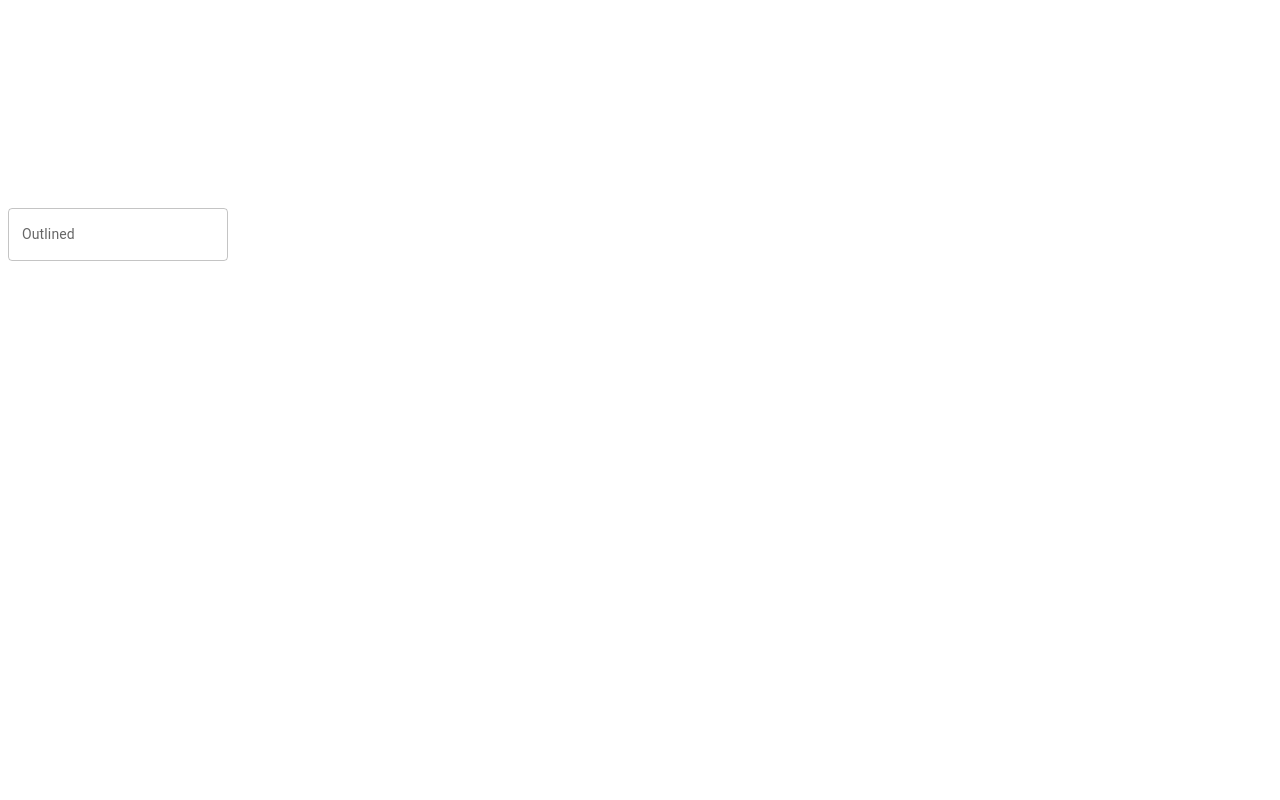
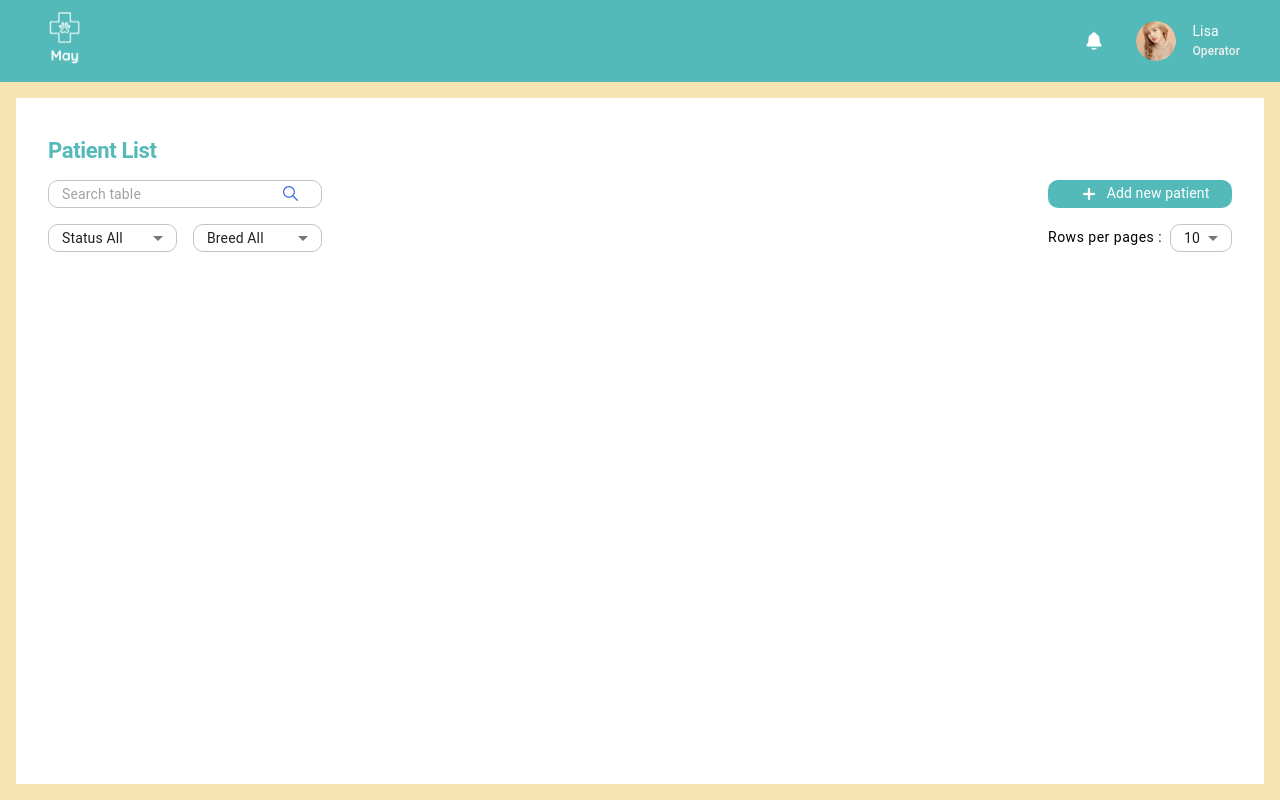
Before and after one commit to JazzsCo/mui_crud_pj, a Next.js app: page / in a window 1280 px wide. Built offline with nearby package versions, Linux system fonts and the light colour scheme.

Commit message:
Code refactor and coding for ui design

```diff
--- a/src/app/globals.css
+++ /dev/null
@@ -1,8 +0,0 @@
-html,
-body {
-  max-width: 100vw;
-  max-height: 100vh;
-  padding: 0;
-  margin: 0;
-  overflow-x: hidden;
-}
--- a/src/app/layout.tsx
+++ b/src/app/layout.tsx
@@ -1,6 +1,7 @@
-import CustomThemeProvider from "@/provider/custom-theme-provider";
 import type { Metadata } from "next";
 import { Poppins } from "next/font/google";
+
+import CustomThemeProvider from "@/provider/custom-theme-provider";
 
 const poppins = Poppins({
   weight: ["100", "200", "300", "400", "500", "600", "700", "800", "900"],
--- a/src/app/page.tsx
+++ b/src/app/page.tsx
@@ -1,10 +1,40 @@
-import Image from "next/image";
-import Input from "@/components/input";
+"use client";
+
+import { useEffect, useState } from "react";
+
+import Heading from "@/components/heading";
+import NavBar from "@/components/nav-bar";
+
+import { Box } from "@mui/material";
 
 export default function Home() {
+  const [isMounted, setIsMounted] = useState(false);
+
+  useEffect(() => {
+    setIsMounted(true);
+  }, []);
+
+  if (!isMounted) {
+    return null;
+  }
+
   return (
-    <main>
-      <Input />
-    </main>
+    <Box
+      height="100vh"
+      sx={{
+        bgcolor: "#f7e4b2",
+      }}
+    >
+      <NavBar />
+      <Box
+        sx={{
+          margin: 2,
+          height: "calc(100vh - 114px)",
+          bgcolor: "secTextColor.main",
+        }}
+      >
+        <Heading />
+      </Box>
+    </Box>
   );
 }
--- /dev/null
+++ b/src/components/heading.tsx
@@ -0,0 +1,187 @@
+"use client";
+
+import {
+  Box,
+  Button,
+  FormControl,
+  Grid,
+  IconButton,
+  InputAdornment,
+  InputLabel,
+  MenuItem,
+  Select,
+  Stack,
+  TextField,
+  Typography,
+} from "@mui/material";
+import Image from "next/image";
+
+const Heading = () => {
+  return (
+    <Box
+      sx={{
+        px: 4,
+        py: 5,
+      }}
+    >
+      <Typography
+        variant="h1"
+        sx={{
+          color: "mainColor.main",
+          fontSynthesisWeight: "inherit",
+          fontWeight: "bold",
+        }}
+      >
+        Patient List
+      </Typography>
+
+      <Stack
+        direction="row"
+        sx={{
+          alignItems: "center",
+          justifyContent: "space-between",
+          mt: 2,
+        }}
+      >
+        <Grid container spacing={2} flexDirection="row" sx={{ width: "290px" }}>
+          <Grid item xs={12}>
+            <TextField
+              fullWidth
+              variant="outlined"
+              placeholder="Search table"
+              InputProps={{
+                endAdornment: (
+                  <InputAdornment position="end">
+                    <IconButton disableRipple>
+                      <Image
+                        alt="Search-Image"
+                        src="/resources/search.png"
+                        priority
+                        width={20}
+                        height={20}
+                        style={{
+                          objectFit: "none",
+                        }}
+                      />
+                    </IconButton>
+                  </InputAdornment>
+                ),
+              }}
+              sx={{
+                ".MuiInputBase-root": {
+                  borderRadius: 2.5,
+                  height: 28,
+                },
+              }}
+            />
+          </Grid>
+
+          <Grid item xs={6}>
+            <FormControl
+              fullWidth
+              variant="outlined"
+              sx={{
+                ".MuiInputBase-root": { borderRadius: 2.5, height: 28 },
+              }}
+            >
+              <Select value={10} onChange={() => {}}>
+                <MenuItem value={10}>Status All</MenuItem>
+              </Select>
+            </FormControl>
+          </Grid>
+
+          <Grid item xs={6}>
+            <FormControl
+              fullWidth
+              variant="outlined"
+              sx={{
+                ".MuiInputBase-root": { borderRadius: 2.5, height: 28 },
+              }}
+            >
+              <Select value={10} onChange={() => {}}>
+                <MenuItem value={10}>Breed All</MenuItem>
+              </Select>
+            </FormControl>
+          </Grid>
+        </Grid>
+
+        <Grid container spacing={2} flexDirection="row" sx={{ width: "200px" }}>
+          <Grid item xs={12}>
+            <Button
+              fullWidth
+              variant="outlined"
+              disableRipple
+              sx={{
+                borderRadius: 2.5,
+                height: 28,
+                bgcolor: "mainColor.main",
+                border: "none",
+                ":hover": {
+                  bgcolor: "mainColor.main",
+                  border: "none",
+                },
+              }}
+            >
+              <Stack direction="row" alignItems="center">
+                <IconButton disableRipple>
+                  <Image
+                    alt="Search-Image"
+                    src="/resources/add.png"
+                    priority
+                    width={20}
+                    height={20}
+                    style={{
+                      objectFit: "none",
+                    }}
+                  />
+                </IconButton>
+
+                <Typography
+                  variant="body1"
+                  textTransform="none"
+                  sx={{
+                    color: "secTextColor.main",
+                  }}
+                >
+                  Add new patient
+                </Typography>
+              </Stack>
+            </Button>
+          </Grid>
+
+          <Grid item xs={12}>
+            <Stack
+              direction="row"
+              alignItems="center"
+              justifyContent="space-between"
+            >
+              <Typography
+                variant="body1"
+                textTransform="none"
+                sx={{
+                  color: "mainTextColor.main",
+                  letterSpacing: 0.5,
+                }}
+              >
+                Rows per pages :
+              </Typography>
+
+              <FormControl
+                variant="outlined"
+                sx={{
+                  ".MuiInputBase-root": { borderRadius: 2.5, height: 28 },
+                }}
+              >
+                <Select value={10} onChange={() => {}}>
+                  <MenuItem value={10}>10</MenuItem>
+                </Select>
+              </FormControl>
+            </Stack>
+          </Grid>
+        </Grid>
+      </Stack>
+    </Box>
+  );
+};
+
+export default Heading;
--- a/src/components/input.tsx
+++ /dev/null
@@ -1,18 +0,0 @@
-import * as React from "react";
-import { Box, Stack } from "@mui/material";
-import TextField from "@mui/material/TextField";
-
-export default function Input() {
-  return (
-    <Box
-      component="form"
-      sx={{
-        "& > :not(style)": { m: 1, width: "25ch" },
-      }}
-      noValidate
-      autoComplete="off"
-    >
-      <TextField id="outlined-basic" label="Outlined" variant="outlined" />
-    </Box>
-  );
-}
--- /dev/null
+++ b/src/components/nav-bar.tsx
@@ -0,0 +1,71 @@
+import { Avatar, Box, IconButton, Stack, Typography } from "@mui/material";
+import Image from "next/image";
+import Link from "next/link";
+
+const NavBar = () => {
+  return (
+    <Stack
+      direction="row"
+      alignItems="center"
+      justifyContent="space-between"
+      sx={{
+        px: 5,
+        py: 1,
+        bgcolor: "mainColor.main",
+      }}
+    >
+      <Link href="/">
+        <Image
+          alt="Logo-Image"
+          src="/resources/logo(2).png"
+          priority
+          width={45}
+          height={60}
+          style={{
+            objectFit: "contain",
+          }}
+        />
+      </Link>
+
+      <Stack direction="row" gap={3}>
+        <IconButton>
+          <Image
+            alt="Noti-Image"
+            src="/resources/noti.png"
+            priority
+            width={20}
+            height={20}
+            style={{
+              objectFit: "cover",
+            }}
+          />
+        </IconButton>
+
+        <Stack direction="row" gap={2}>
+          <Avatar alt="User-Image" src="/resources/user.png" />
+
+          <Stack direction="column">
+            <Typography
+              sx={{
+                color: "secTextColor.main",
+              }}
+              variant="body1"
+            >
+              Lisa
+            </Typography>
+            <Typography
+              sx={{
+                color: "#eeeeee",
+              }}
+              variant="subtitle2"
+            >
+              Operator
+            </Typography>
+          </Stack>
+        </Stack>
+      </Stack>
+    </Stack>
+  );
+};
+
+export default NavBar;
--- a/src/provider/custom-theme-provider.tsx
+++ b/src/provider/custom-theme-provider.tsx
@@ -1,6 +1,5 @@
 "use client";
 
-import { Box } from "@mui/material";
 import CssBaseline from "@mui/material/CssBaseline";
 import { createTheme, ThemeProvider } from "@mui/material/styles";
 
@@ -58,8 +57,6 @@ const CustomThemeProvider = ({ children }: { children: React.ReactNode }) => {
   return (
     <ThemeProvider theme={theme}>
       <CssBaseline />
-
-      <Box sx={{ width: 200, height: 200, bgcolor: "deleteBtn.main" }} />
       {children}
     </ThemeProvider>
   );
```
Also changed, not shown: public/resources/noti.png (renamed from public/resources/Notifications.png), public/resources/user.png (renamed from public/resources/user image.png).
